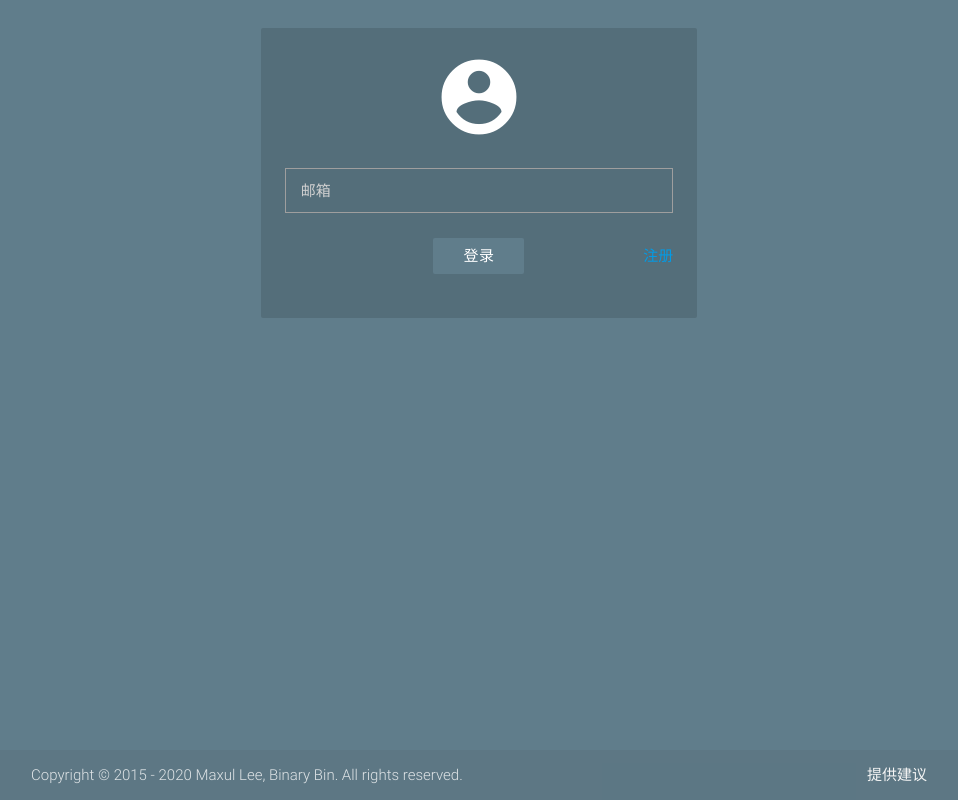
After one commit to Maxul/LabOJ, a PHP site: page /login.html in a window 1280 px wide. The commit adds this page. Shown: the whole page, without its empty margins (161-1119 px from the left). Run offline with PHP 8.4, Linux system fonts and the light colour scheme; a stand-in replaces the project's code that opens the database connection; some libraries are stand-ins or nearby versions.

Commit message:
加入用户登录

```diff
--- a/website/index.php
+++ b/website/index.php
@@ -24,7 +24,8 @@
     session_start();
 
     if (isset($_SESSION['userName']) && isset($_SESSION['userID']) && !empty($_SESSION['userID'])) {
-        echo "<li><a href=\"revoke.html\">注销</a></li>";
+        $userName = $_SESSION['userName'];
+        echo "<li>$userName</li><li><a href=\"revoke.html\">注销</a></li>";
     } else {
         echo "<li><a href=\"login.html\">登录</a></li>";
     }
--- /dev/null
+++ b/website/login.html
@@ -0,0 +1,106 @@
+<!doctype html>
+<html>
+
+<head>
+    <meta charset="UTF-8">
+    <meta name="viewport" content="width=device-width, initial-scale=1.0, user-scalable = no" />
+    <title>登录 | Lab Online Judge</title>
+    <link type="text/css" rel="stylesheet" href="css/materialize.css" />
+    <link type="text/css" rel="stylesheet" href="css/icon.css" />
+    <link type="text/css" rel="stylesheet" href="css/common.css" />
+</head>
+
+<body class="blue-grey">
+    <main class="container">
+        <div class="row"></div>
+        <div id="sign-in-card" class="row">
+            <div class="col s12 m6 offset-m3">
+                <div class="card blue-grey darken-1">
+                    <div class="card-content center white-text">
+                        <i class="material-icons large">account_circle</i>
+                        <form action="php/authorize.php" method="post">
+                            <div class="row"></div>
+                            <input placeholder="邮箱" id="email" name="email" type="email" class="validate grey-text">
+                            <div class="row"></div>
+                            <div class="row valign-wrapper">
+                                <div class="col s8 offset-s2">
+                                    <input class="btn" type="submit" value="登录">
+                                </div>
+                                <div class="col s2"><a id="sign-up" class="right" href="#">注册</a></div>
+                            </div>
+                        </form>
+                    </div>
+                </div>
+            </div>
+        </div>
+        <div id="sign-up-card" class="row hide">
+            <div class="col s12 m6 offset-m3">
+                <div class="card blue-grey darken-1">
+                    <div class="card-content center white-text">
+                        <i class="material-icons large">assignment</i>
+                        <form action="php/authorize.php" method="post">
+                            <div class="row"></div>
+                            <input name="signUp" value="true" hidden>
+                            <input placeholder="邮箱" id="email" name="email" type="email" class="validate grey-text">
+                            <input placeholder="昵称" id="userName" name="userName" type="text" class="validate grey-text">
+                            <input placeholder="学号" id="userID" name="userID" type="tel" pattern="\d{10}" class="validate grey-text">
+                            <div class="row"></div>
+                            <div class="row valign-wrapper">
+                                <div class="col s8 offset-s2">
+                                    <input class="btn" type="submit" value="注册">
+                                </div>
+                                <div class="col s2"><a id="sign-in" class="right" href="#">登录</a></div>
+                            </div>
+                        </form>
+                    </div>
+                </div>
+            </div>
+        </div>
+        <div class="row center">
+            <p class="white-text" id="err-info"></p>
+        </div>
+    </main>
+    <footer class="page-footer">
+        <div class="footer-copyright">
+            <div class="container">
+                Copyright © 2015 - 2020 Maxul Lee, Binary Bin. All rights reserved.
+                <a class="grey-text text-lighten-4 right" href="https://forms.office.com/Pages/ResponsePage.aspx?id=YYn0zalXFEGXdnq1XqVeHGVixBuFLGZPrqmtuNI8RXFUQ1daREFQRDMwNFRWMUhGUlNLN0c1NDNSMS4u">提供建议</a>
+            </div>
+        </div>
+    </footer>
+
+
+    <script type="text/javascript" src="js/jquery-2.1.1.min.js"></script>
+    <script type="text/javascript" src="js/jquery.qrcode.min.js"></script>
+    <script type="text/javascript" src="js/materialize.min.js"></script>
+    <script>
+        function getArgs(){
+            var args = {};
+            var match = null;
+            var search = decodeURIComponent(location.search.substring(1));
+            var reg = /(?:([^&]+)=([^&]+))/g;
+            while((match = reg.exec(search))!==null){
+                args[match[1]] = match[2];
+            }
+            return args;
+        }
+
+        $(document).ready(function () {
+            $("#sign-up").click(function () {
+                $("#err-info").html("");
+                $("#sign-in-card").addClass("hide");
+                $("#sign-up-card").removeClass("hide");
+            });
+            $("#sign-in").click(function () {
+                $("#err-info").html("");
+                $("#sign-up-card").addClass("hide");
+                $("#sign-in-card").removeClass("hide");
+            });
+
+            var errInfo = getArgs().err;
+            $("#err-info").html(errInfo);
+        })
+    </script>
+</body>
+
+</html>
```
Also changed, not shown: website/php/authorize.php (+43 -1 lines).
